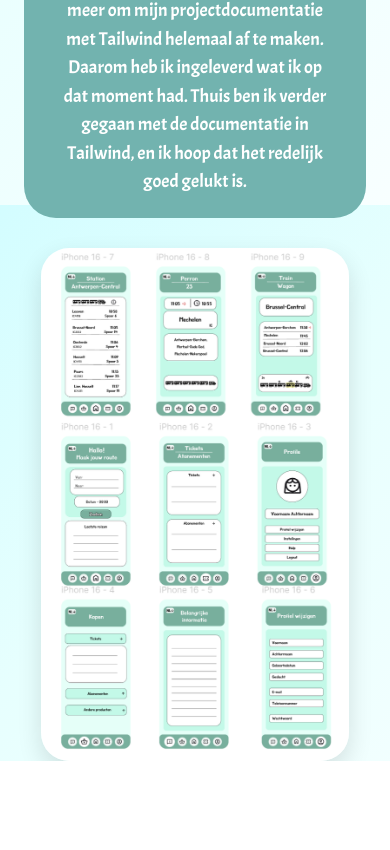
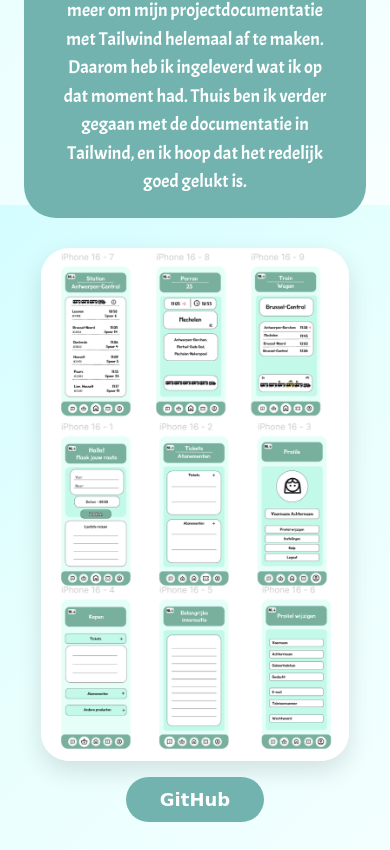
Before and after one commit to OleksandraZharinova/Projectdocumentatie_ZharinovaO, a website: page week10.html in a window 390 px wide. Shown: the part 639-1489 px from the top of the page. Before the commit the page ends 1400 px from the top, so only its background shows below. Drawn offline with Linux system fonts and the light colour scheme; a web font is replaced by a local one.

Commit message:
week10.html

```diff
--- a/week10.html
+++ b/week10.html
@@ -5,7 +5,7 @@
   <meta name="viewport" content="width=device-width, initial-scale=1.0" />
   <title>Week 10</title>
 
-  <!-- Zelfde Google Fonts als Week 1 -->
+  <!-- Google Fonts -->
   <link href="https://fonts.googleapis.com/css2?family=Chelsea+Market&family=Acme&display=swap" rel="stylesheet">
 
   <style>
@@ -16,7 +16,7 @@
 
     html {
       background: linear-gradient(135deg,
-        #d3fdff  0%,
+        #d3fdff 0%,
         #e7fffe 40%,
         #f8ffff 100%);
       background-attachment: fixed;
@@ -51,7 +51,6 @@
       cursor: pointer;
       z-index: 2000;
       transition: transform 0.15s ease, background-color 0.2s ease;
-      font-family: "Chelsea Market", cursive;
     }
 
     .back-btn:hover {
@@ -78,7 +77,6 @@
       letter-spacing: 0.12em;
       font-weight: 600;
       margin-bottom: 5px;
-      font-family: "Chelsea Market", cursive;
     }
 
     .page-wrapper {
@@ -98,7 +96,6 @@
       letter-spacing: 0.14em;
       font-size: clamp(2.6rem, 6vw, 3.8rem);
       font-weight: 600;
-      font-family: "Chelsea Market", cursive;
     }
 
     /* ===== TEKST ===== */
@@ -107,7 +104,6 @@
       padding: 22px 34px;
       border-radius: 32px;
       font-size: 1.15rem;
-      font-weight: 500;
       max-width: 720px;
       margin: 0 auto 30px auto;
       line-height: 1.55;
@@ -123,14 +119,41 @@
       border-radius: 28px;
       box-shadow: 0 10px 25px rgba(0,0,0,0.12);
       cursor: pointer;
-      position: relative;
-      z-index: 1;
-      transform-origin: center center;
       transition: transform 0.4s ease-in-out;
     }
 
     .week-image.enlarged {
       transform: translateY(-130px) scale(1.2);
+    }
+
+    /* ===== GITHUB KNOP ===== */
+    .github-bottom {
+      margin-top: 20px;
+      padding-bottom: 40px;
+      display: flex;
+      justify-content: center;
+    }
+
+    .side-btn {
+      background-color: #72b3af;
+      color: white;
+      text-decoration: none;
+      font-size: 18px;
+      padding: 12px 34px;
+      border-radius: 30px;
+      font-weight: 600;
+      transition: transform 0.15s ease, background-color 0.2s ease;
+      display: inline-block;
+      text-align: center;
+    }
+
+    .side-btn:hover {
+      background-color: #6aa8a4;
+      transform: scale(1.06);
+    }
+
+    .button-animate {
+      animation: clickBounce 0.15s ease;
     }
 
     /* ===== RESPONSIVE ===== */
@@ -152,6 +175,11 @@
         left: 16px;
         font-size: 13px;
         padding: 7px 16px;
+      }
+
+      .github-bottom {
+        margin-top: 16px;
+        padding-bottom: 28px;
       }
     }
   </style>
@@ -190,32 +218,45 @@
 
   </div>
 
+  <!-- GITHUB KNOP -->
+  <div class="github-bottom">
+    <a
+      href="https://github.com/OleksandraZharinova/Projectdocumentatie_ZharinovaO.git"
+      class="side-btn"
+      target="_blank"
+      rel="noopener noreferrer"
+      id="githubBtn"
+    >
+      GitHub
+    </a>
+  </div>
+
   <script>
-    // Kleine click-animatie voor de terugknop
+    // Terugknop animatie
     const backBtn = document.getElementById("backBtn");
     backBtn.addEventListener("click", () => {
       backBtn.classList.add("animate");
       setTimeout(() => backBtn.classList.remove("animate"), 200);
     });
 
-    // Zelfde zoom gedrag als andere weken
+    // Afbeelding zoom/scroll
     const img = document.getElementById("weekImg");
-
     img.addEventListener("click", () => {
       const wasEnlarged = img.classList.contains("enlarged");
       img.classList.toggle("enlarged");
 
       if (!wasEnlarged) {
-        img.scrollIntoView({
-          behavior: "smooth",
-          block: "center"
-        });
+        img.scrollIntoView({ behavior: "smooth", block: "center" });
       } else {
-        window.scrollTo({
-          top: 0,
-          behavior: "smooth"
-        });
+        window.scrollTo({ top: 0, behavior: "smooth" });
       }
+    });
+
+    // GitHub knop animatie
+    const githubBtn = document.getElementById("githubBtn");
+    githubBtn.addEventListener("click", () => {
+      githubBtn.classList.add("button-animate");
+      setTimeout(() => githubBtn.classList.remove("button-animate"), 150);
     });
   </script>
 
```
